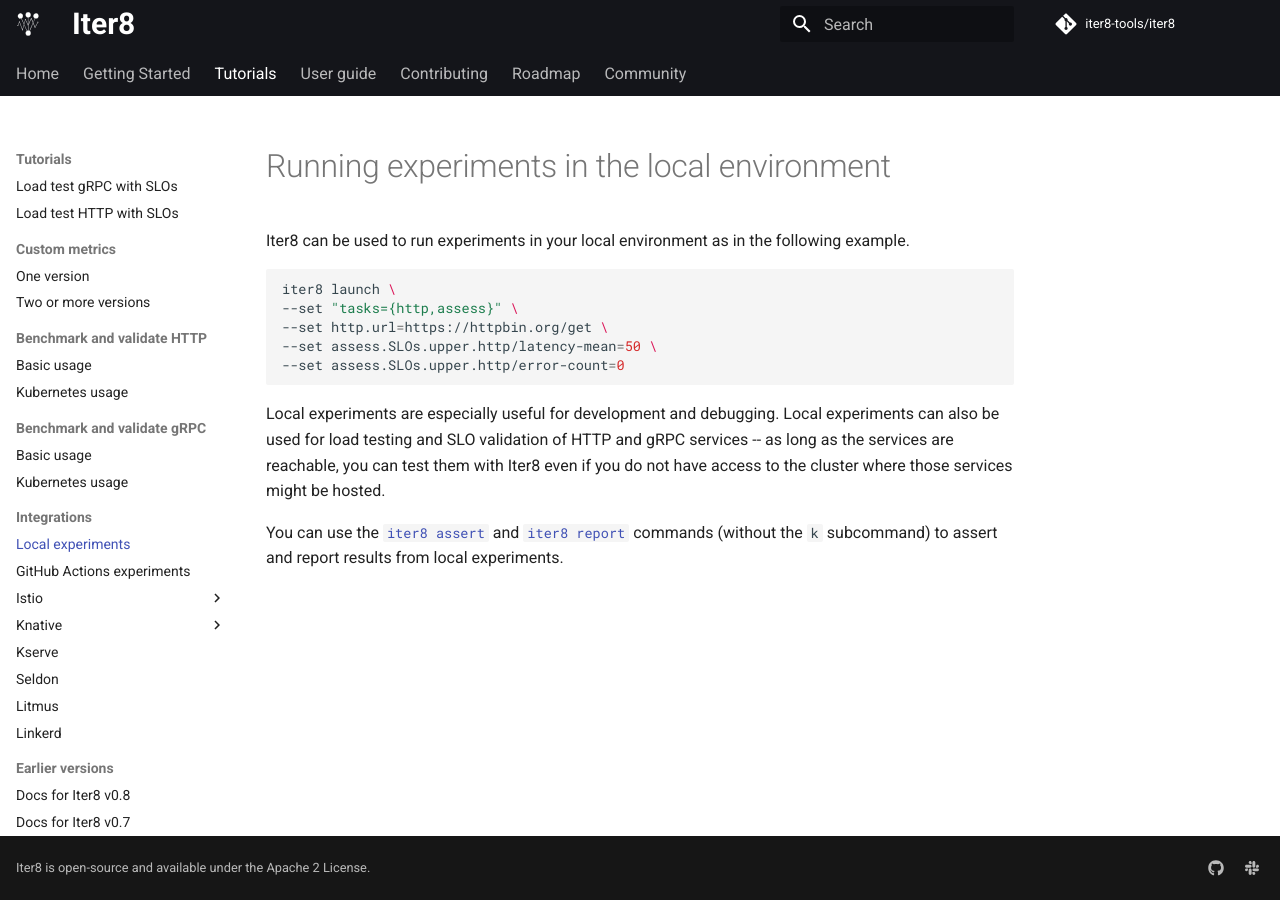
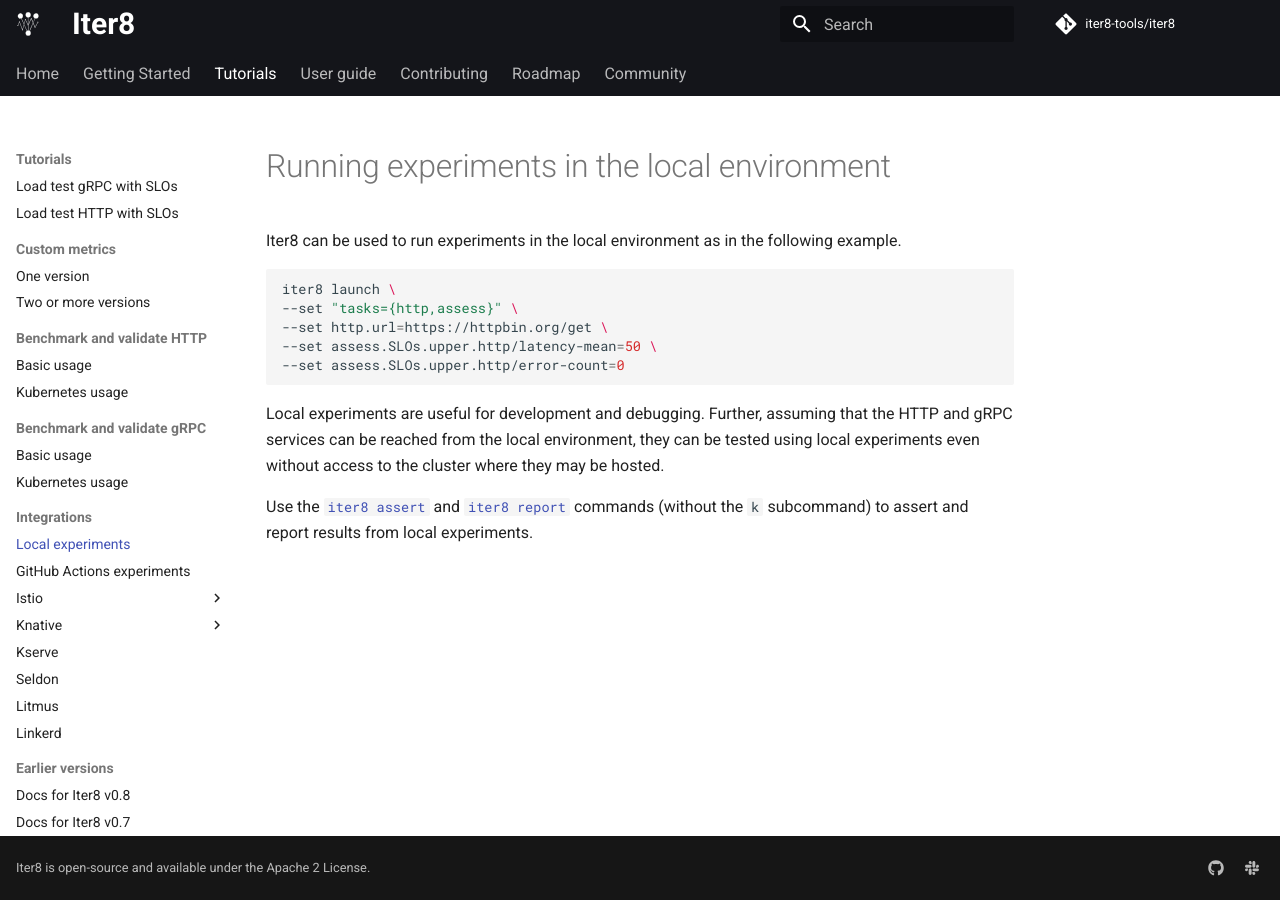
Before and after one commit to iter8-tools/docs, an MkDocs documentation site: the page built from docs/tutorials/integrations/local.md, in a window 1280 px wide. Built offline with MkDocs 1.6.1 and Material for MkDocs 9.7.7, drawn with Linux system fonts in a browser that asks for light colours; comment, search, counter and statistics services are not loaded; the version menu is left out.

Commit message:
fixing local and gh action descriptions
Signed-off-by: Srinivasan Parthasarathy <spartha@us.ibm.com>

````diff
--- a/docs/tutorials/integrations/local.md
+++ b/docs/tutorials/integrations/local.md
@@ -4,7 +4,7 @@ template: main.html
 
 # Running experiments in the local environment
 
-Iter8 can be used to run experiments in your local environment as in the following example.
+Iter8 can be used to run experiments in the local environment as in the following example.
 
 ```shell
 iter8 launch \
@@ -14,6 +14,6 @@ iter8 launch \
 --set assess.SLOs.upper.http/error-count=0
 ```
 
-Local experiments are especially useful for development and debugging. Local experiments can also be used for load testing and SLO validation of HTTP and gRPC services -- as long as the services are reachable, you can test them with Iter8 even if you do not have access to the cluster where those services might be hosted.
+Local experiments are useful for development and debugging. Further, assuming that the HTTP and gRPC services can be reached from the local environment, they can be tested using local experiments even without access to the cluster where they may be hosted.
 
-You can use the [`iter8 assert`](../../user-guide/commands/iter8_assert.md) and [`iter8 report`](../../user-guide/commands/iter8_report.md) commands (without the `k` subcommand) to assert and report results from local experiments.
+Use the [`iter8 assert`](../../user-guide/commands/iter8_assert.md) and [`iter8 report`](../../user-guide/commands/iter8_report.md) commands (without the `k` subcommand) to assert and report results from local experiments.
````
Also changed, not shown: docs/tutorials/integrations/ghactions.md (+1 -1 lines).
